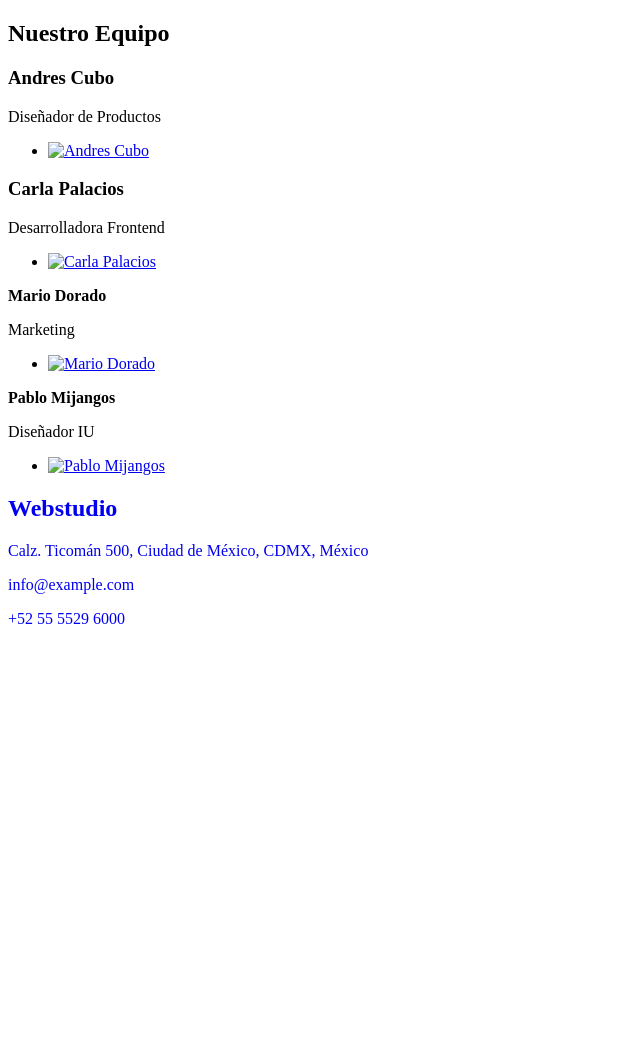
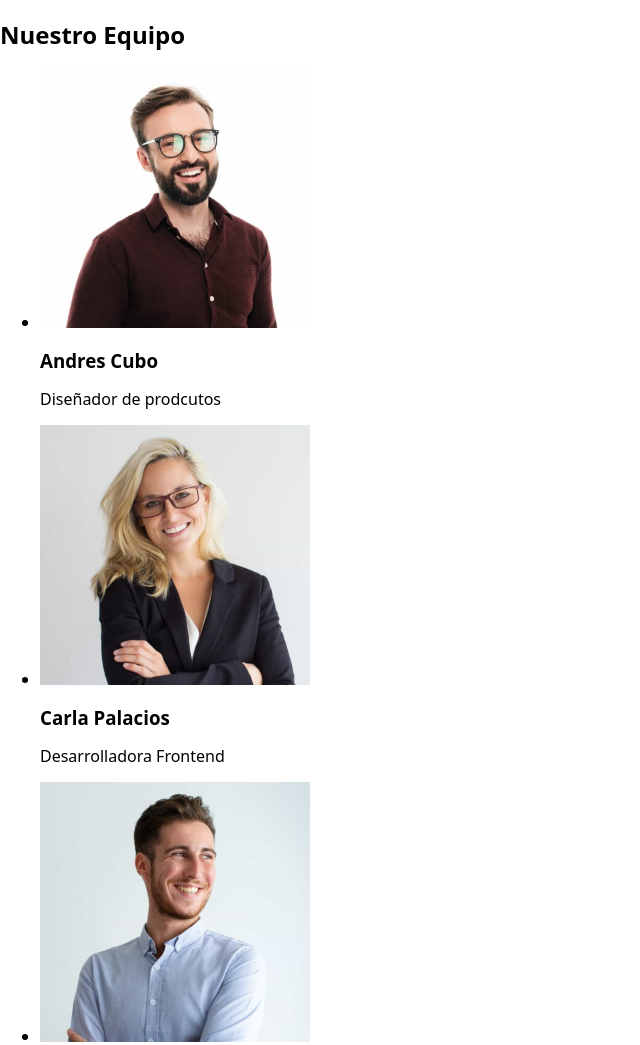
Before and after one commit to quintero7045/goit-markup-hw-01, a plain HTML site: page index.html in a window 1280 px wide. Shown: the part 1558-2603 px from the top of the page, without its empty margins (0-640 px from the left). Before the commit the page ends 2202 px from the top, so only its background shows below. Drawn offline with nearby package versions, Linux system fonts and the light colour scheme; files whose address does not match are found by name.

Commit message:
Add files via upload
Update for the entire reporsitory

```diff
--- /dev/null
+++ b/css/styles.css
@@ -0,0 +1 @@
+@import 'node_modules/modern-normalize/modern-normalize.css';
--- a/index.html
+++ b/index.html
@@ -1,39 +1,61 @@
 <!DOCTYPE html>
 <html lang="en">
 <head>
+    <link rel="stylesheet" href="node_modules/modern-normalize/modern-normalize.css">
     <meta charset="UTF-8">
     <meta http-equiv="X-UA-Compatible" content="IE=edge">
     <meta name="viewport" content="width=device-width, initial-scale=1.0">
     <title>Tarea 1 Modulo 1</title>
 </head>
 <body>
+    <!--Header Section-->
     <header>
         <nav>
             <ul>
-              <li><a style="text-decoration: none;" href="https://www.figma.com/file/PbLsPaq3rqdlmDubktEo3F/Web-Studio-Project?node-id=75270-252&t=bAfUsJ7ZynGijXuU-4"><b>Webstudio</b></a></li>
-              <li><a style="text-decoration: none;" href="https://www.figma.com/file/PbLsPaq3rqdlmDubktEo3F/Web-Studio-Project?node-id=75270-252&t=bAfUsJ7ZynGijXuU-4"><b>Estudio</b></a></li>
+              <li>
+                <a style="text-decoration: none;" href="https://www.figma.com/file/PbLsPaq3rqdlmDubktEo3F/Web-Studio-Project?node-id=75270-252&t=bAfUsJ7ZynGijXuU-4"><b>Webstudio</b></a></li>
+
+                <li>
+                <a style="text-decoration: none;" href="https://www.figma.com/file/PbLsPaq3rqdlmDubktEo3F/Web-Studio-Project?node-id=75270-252&t=bAfUsJ7ZynGijXuU-4"><b>Estudio</b></a></li>
+
                 <li>Portafolio</a></li>
+
                 <li>Contactos</a></li>
             </ul>
           </nav>
     </header>
 
     <section>
-
         <h1>SOLUCIONES EFICACES PARA TU NEGOCIO</h1>
         <button>Solicite nuestro servicio</button>
     </section>
+    <!--Main section-->
     <main>
+    <!--Our values-->
         <section>
-        <h5>ATENCIÓN A LOS DETALLES</h5>
+        <ul>
+            <li>
+                <h3>ATENCIÓN A LOS DETALLES</h3>
                 <p>Nos adentramos en todos los detalles y procesos de su negocio, para así desarrollar una solución a su medida.</p>
-        <h5>PUNTUALIDAD</h5>
+            </li>
+
+            <li>
+                <h3>PUNTUALIDAD</h3>
                 <p>Con nosotros, usted puede sentirse seguro y protegido. Un principio importante de la empresa: respetar su tiempo y respetar los plazos acordados.</p>
-        <h5>PLANIFICACIÓN</h5>
+            </li>
+
+            <li>
+                <h3>PLANIFICACIÓN</h3>
                 <p>Usted podrá observar y participar en cada fase del desarrollo y aplicación de soluciones.</p>
-        <h5>TEGNOLOGÍA MODERNA</h5>
+            </li>
+
+            <li>
+                <h3>TEGNOLOGÍA MODERNA</h3>
                 <p>Usamos herramientas innovadoras para resolver las tareas asignadas. Es hora de simplificar los procesos laborales.</p>
+            </li>
+        </ul>
     </section>
+    <!--Our work-->
     <section>
         <h2><b>A qué nos dedicamos</b></h2>
         <section>
@@ -46,77 +68,56 @@
             <img src="Images/tablet.jpg">
         </section>
         </section>
+        <!--Our team-->
         <section>
             <h2>Nuestro Equipo</h2>
-            <h3>Andres Cubo</h3>
-            <p>Diseñador de Productos</p>
+            <!--Team members-->
             <ul>
                 <li>
-                    <a href="Images/man smiling.jpg">
-                        <img
-                        src="Images/man smiling.jpg"
-                        alt="Andres Cubo"
-                        width="270"
-                        height="260"
-                        />
-                    </a>
+                    <img src="Images/mansmiling.jpg" alt="Andres Cubo smalling" width="270">
+                    <h3>Andres Cubo</h3>
+                    <p>Diseñador de prodcutos</p>
                 </li>
-            </ul>
-        <section>
-       <h3><b>Carla Palacios</b></h3>
+
+                <li>
+                    <img src="Images/womansmiling.jpg" alt="Carla Palacios smalling" width="270">
+                    <h3>Carla Palacios</h3>
                     <p>Desarrolladora Frontend</p>
-            <ul>
+                  </li>
+
                   <li>
-                    <a href="Images/woman smiling.jpg">
-                        <img
-                        src="Images/woman smiling.jpg"
-                        alt="Carla Palacios"
-                        width="270"
-                        height="260"
-                        />
-                    </a>
+                    <img src="Images/youngmansmiling.jpg" alt="Mario Dorado smalling" width="270">
+                    <h3>Mario Dorado</h3>
+                    <p>Marketing</p>
                   </li>
-            </ul>
-       </h3>
-        </section>
-        <section>
-        </h3><b>Mario Dorado</b></h3>
-        <p>Marketing</p>
-        <ul>
+
                   <li>
-                <a href="Images/young man smiling.jpg">
-                    <img
-                    src="Images/young man smiling.jpg"
-                    alt="Mario Dorado"
-                    width="270"
-                    height="260"
-                    />
-                </a>
-            </li>
-        </ul>
-        </section>
-        <section>
-        </h3><b>Pablo Mijangos</b></h3>
+                    <img src="Images/man with glasses.jpg" alt="Pablo Mijangos with glasses" width="270">
+                    <h3>Pablo Mijangos</h3>
                     <p>Diseñador IU</p>
-        <ul>
-            <li>
-                <a href="Images/man with glasses.jpg">
-                    <img
-                    src="Images/man with glasses.jpg"
-                    alt="Pablo Mijangos"
-                    width="270"
-                    height="260"
-                    />
-                </a>
                   </li>
                 </ul>
             </section>
     </main>
+
     <footer>
-        <h2><a style="text-decoration: none;" href="https://www.figma.com/file/PbLsPaq3rqdlmDubktEo3F/Web-Studio-Project?node-id=75270-252&t=bAfUsJ7ZynGijXuU-4"><b>Webstudio</b></h2>
-            <p>Calz. Ticomán 500, Ciudad de México, CDMX, México</p>
-            <p>info@example.com</p>
-            <p>+52 55 5529 6000</p>
+        <a href="">Webstudio</a>
+
+        <address>
+            <u>
+                <li>
+                    <a href="#" target="_blank" rel="noopener noreferrer">Calz. Ticomán 500, Ciudad de México, CDMX, México</a>
+                </li>
+
+                <li>
+                    <a href="mailto:info@example.com">info@example.com</a>
+                </li>
+
+                <li>
+                    <a href="tel:+52 55 5529 6000 ">+52 55 5529 6000 </a>
+                </li>
+            </u>
+        </address>
     </footer>
 </body>
 </html>
```
Also changed, not shown: Images/Typing.jpg (added), Images/basketball.jpg (added), Images/book.jpg (added), Images/boxes.jpg (added), Images/cellphone.jpg (added), Images/headset.jpg (added), Images/labeltag.jpg (added), Images/laptoptyping.jpg (added), Images/man with glasses.jpg (added), Images/mansmiling.jpg (added), Images/screen.jpg (added), Images/seafood.jpg (added), Images/tablet.jpg (added), Images/tecnoduck.jpg (added), 3 more files, 1 other file. Lines whose indentation alone changed are shown as unchanged.
